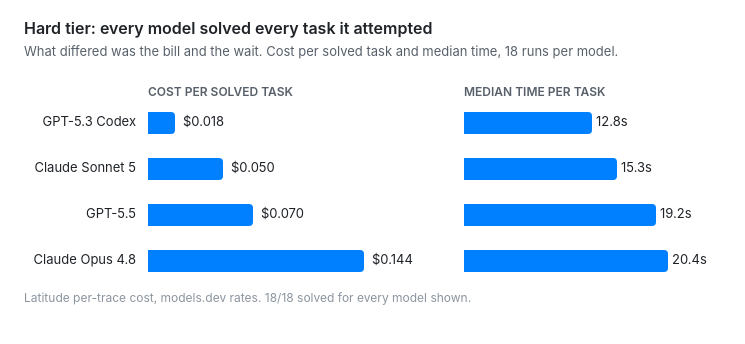
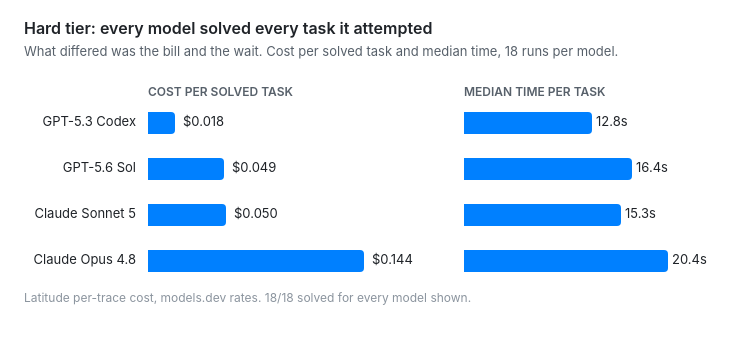
Before and after one commit to latitude-dev/coding-agent-benchmark, a website: page charts/chart-cost-hard-tier.html in a window 1280 px wide. Shown: the whole page, without its empty margins (0-745 px from the left). Drawn offline with Linux system fonts and the light colour scheme.

Commit message:
GPT-5.6 Sol replaces GPT-5.5 across article, charts, and results

```diff
--- a/charts/chart-cost-hard-tier.html
+++ b/charts/chart-cost-hard-tier.html
@@ -16,36 +16,36 @@
   <g font-size="13">
     <!-- model labels -->
     <text x="136" y="126" text-anchor="end" fill="#1F2328">GPT-5.3 Codex</text>
-    <text x="136" y="172" text-anchor="end" fill="#1F2328">Claude Sonnet 5</text>
-    <text x="136" y="218" text-anchor="end" fill="#1F2328">GPT-5.5</text>
+    <text x="136" y="172" text-anchor="end" fill="#1F2328">GPT-5.6 Sol</text>
+    <text x="136" y="218" text-anchor="end" fill="#1F2328">Claude Sonnet 5</text>
     <text x="136" y="264" text-anchor="end" fill="#1F2328">Claude Opus 4.8</text>
   </g>
 
   <!-- cost bars (x0=148) -->
   <g fill="#0080FF">
     <path d="M148 112 h23 a4 4 0 0 1 4 4 v14 a4 4 0 0 1 -4 4 h-23 z"/>
-    <path d="M148 158 h71 a4 4 0 0 1 4 4 v14 a4 4 0 0 1 -4 4 h-71 z"/>
-    <path d="M148 204 h101 a4 4 0 0 1 4 4 v14 a4 4 0 0 1 -4 4 h-101 z"/>
+    <path d="M148 158 h72 a4 4 0 0 1 4 4 v14 a4 4 0 0 1 -4 4 h-72 z"/>
+    <path d="M148 204 h74 a4 4 0 0 1 4 4 v14 a4 4 0 0 1 -4 4 h-74 z"/>
     <path d="M148 250 h212 a4 4 0 0 1 4 4 v14 a4 4 0 0 1 -4 4 h-212 z"/>
   </g>
   <g font-size="13" fill="#1F2328">
     <text x="183" y="126">$0.018</text>
-    <text x="231" y="172">$0.050</text>
-    <text x="261" y="218">$0.070</text>
+    <text x="232" y="172">$0.049</text>
+    <text x="234" y="218">$0.050</text>
     <text x="372" y="264">$0.144</text>
   </g>
 
   <!-- time bars (x0=464), scale 24s -> 240px => px = s * 10 -->
   <g fill="#0080FF">
     <path d="M464 112 h124 a4 4 0 0 1 4 4 v14 a4 4 0 0 1 -4 4 h-124 z"/>
-    <path d="M464 158 h149 a4 4 0 0 1 4 4 v14 a4 4 0 0 1 -4 4 h-149 z"/>
-    <path d="M464 204 h188 a4 4 0 0 1 4 4 v14 a4 4 0 0 1 -4 4 h-188 z"/>
+    <path d="M464 158 h164 a4 4 0 0 1 4 4 v14 a4 4 0 0 1 -4 4 h-164 z"/>
+    <path d="M464 204 h153 a4 4 0 0 1 4 4 v14 a4 4 0 0 1 -4 4 h-153 z"/>
     <path d="M464 250 h200 a4 4 0 0 1 4 4 v14 a4 4 0 0 1 -4 4 h-200 z"/>
   </g>
   <g font-size="13" fill="#1F2328">
     <text x="596" y="126">12.8s</text>
-    <text x="621" y="172">15.3s</text>
-    <text x="660" y="218">19.2s</text>
+    <text x="636" y="172">16.4s</text>
+    <text x="625" y="218">15.3s</text>
     <text x="672" y="264">20.4s</text>
   </g>
 
--- a/src/latitude-cost.ts
+++ b/src/latitude-cost.ts
@@ -53,7 +53,7 @@
 
   const tierOf = (r: RunResult) =>
     r.mode === 'blind' ? 'blind' : Number(r.task.slice(0, 2)) <= 12 ? 'easy' : 'hard'
-  const models = ['claude-fable-5', 'claude-opus-4-8', 'claude-sonnet-5', 'gpt-5.5', 'gpt-5.3-codex']
+  const models = [...new Set(matched.map((r) => r.model))].sort()
 
   for (const tier of ['easy', 'hard', 'blind']) {
     console.log(`=== ${tier} (Latitude cost)`)
```
Also changed, not shown: ARTICLE.md (+8 -6 lines), charts/chart-blind-solves.html (+2 -2 lines), charts/chart-blind-solves.png, charts/chart-cost-hard-tier.png, 1 other file.
